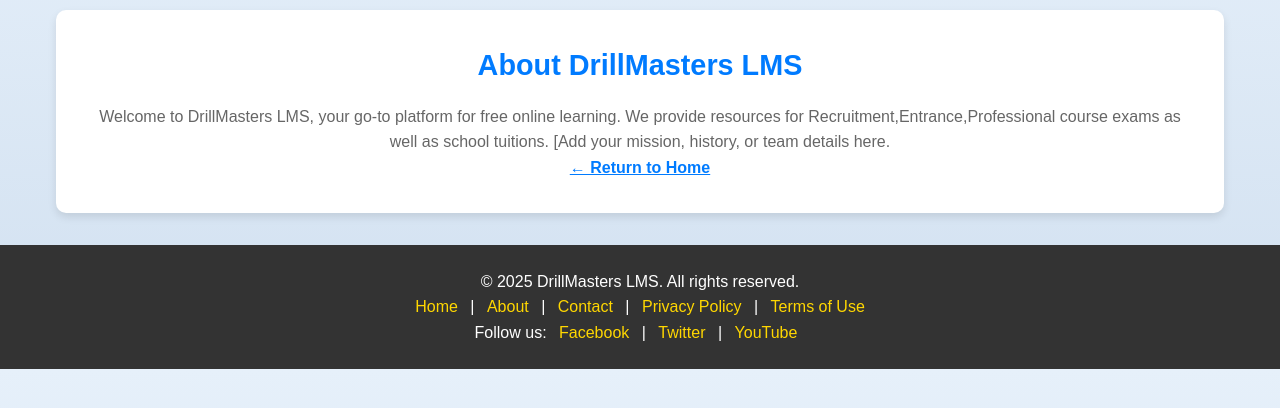
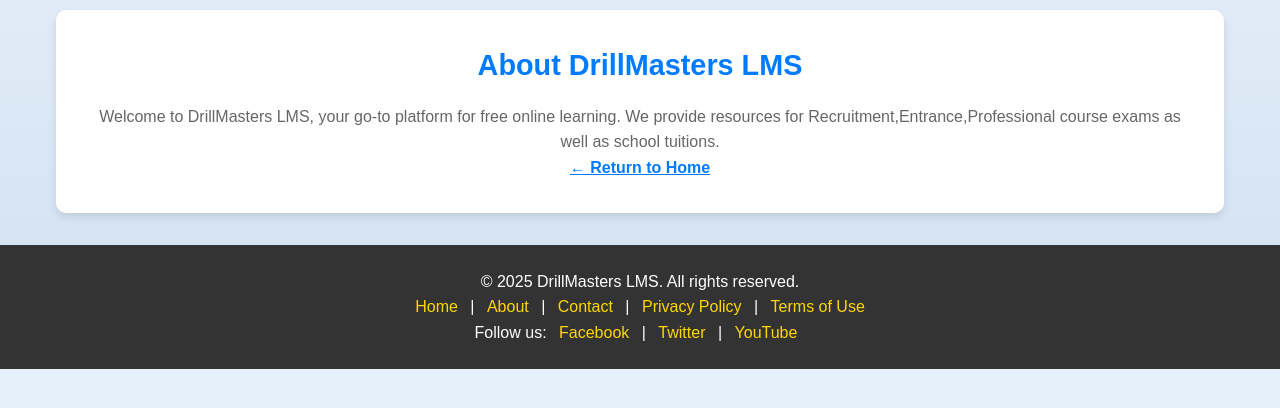
Before and after one commit to rjagathe/drillmasters-lms, a plain HTML site: page about.html in a window 1280 px wide. Shown: the part 150-558 px from the top of the page. Drawn offline with Linux system fonts and the light colour scheme.

Commit message:
Update about.html

```diff
--- a/about.html
+++ b/about.html
@@ -235,7 +235,7 @@
     <main>
         <section class="content-section">
     <h2>About DrillMasters LMS</h2>
-    <p>Welcome to DrillMasters LMS, your go-to platform for free online learning. We provide resources for Recruitment,Entrance,Professional course exams as well as school tuitions. [Add your mission, history, or team details here.</p>
+    <p>Welcome to DrillMasters LMS, your go-to platform for free online learning. We provide resources for Recruitment,Entrance,Professional course exams as well as school tuitions. </p>
     <p>
         <a href="index.html" style="color: #007bff; text-decoration: underline; font-weight: bold;">&#8592; Return to Home</a>
     </p>
```
